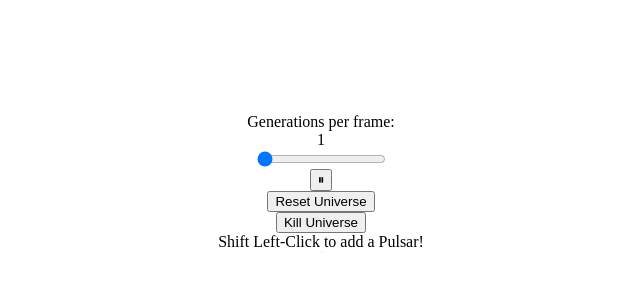
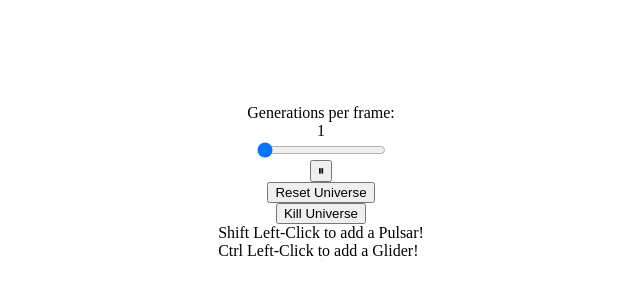
Before and after one commit to clankford/wasm-game-of-life, a website built with webpack: page www/index.html in a window 1280 px wide. Shown: the part 226-526 px from the top of the page, without its empty margins (327-967 px from the left). Built offline with nearby package versions, Linux system fonts and the light colour scheme; what wasm-game-of-life would draw is missing.

Commit message:
Glider text

```diff
--- a/www/index.html
+++ b/www/index.html
@@ -24,6 +24,8 @@
     <button id="reset">Reset Universe</button>
     <button id="all-dead">Kill Universe</button>
     Shift Left-Click to add a Pulsar!
+    <br />
+    Ctrl Left-Click to add a Glider!
     <canvas id="game-of-life-canvas"></canvas>
     <script src="./bootstrap.js"></script>
   </body>
```
